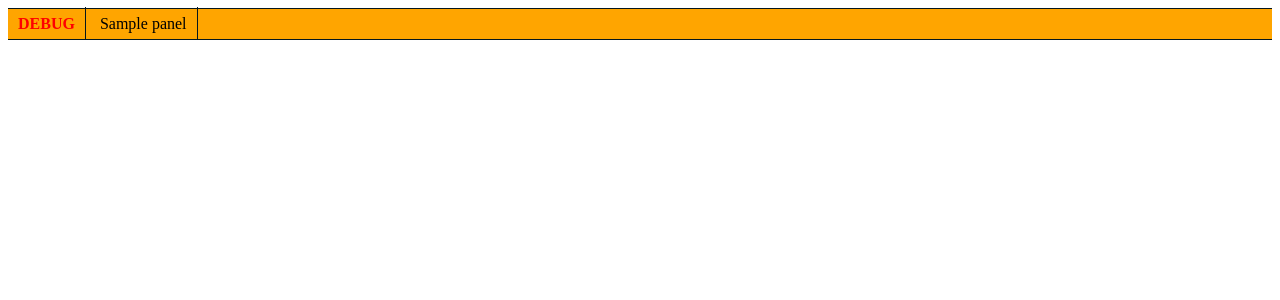
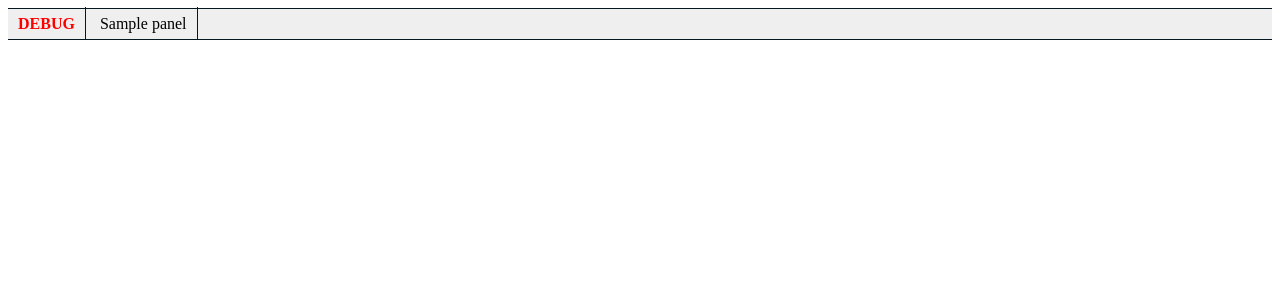
Before and after one commit to jscoott/django-debug-toolbar, a Django app: template debug_toolbar/templates/debug_toolbar/base.html in a window 1280 px wide. Shown: the top 300 px of the page. Run offline with Django 3.2, Linux system fonts and the light colour scheme; the template is opened without the code that fills it: most values are stand-ins (such as "Sample title", 1, 10 or a date in 2020).

Commit message:
changed colors

```diff
--- a/debug_toolbar/templates/debug_toolbar/base.html
+++ b/debug_toolbar/templates/debug_toolbar/base.html
@@ -20,7 +20,7 @@
 	}
 </script>
 <style type="text/css">
-	#djDebugToolbar {height:30px; background:orange; color:#000; z-index:100000000; border:1px solid #06171D; border-width:1px 0;}
+	#djDebugToolbar {height:30px; background:#efefef; color:#000; z-index:100000000; border:1px solid #06171D; border-width:1px 0;}
 	#djDebugToolbar ul {margin:0; padding:0 10px; list-style:none;}
 	#djDebugToolbar li {display:inline; width:auto; position:relative; float:none; margin:0 10px 0 0; padding:0; height:20px; line-height:30px; padding:8px 10px 8px 0; border-right: 1px solid #06171D;}
 	#djDebugToolbar #djDebugButton {color:red; font-weight:bold;}
```
